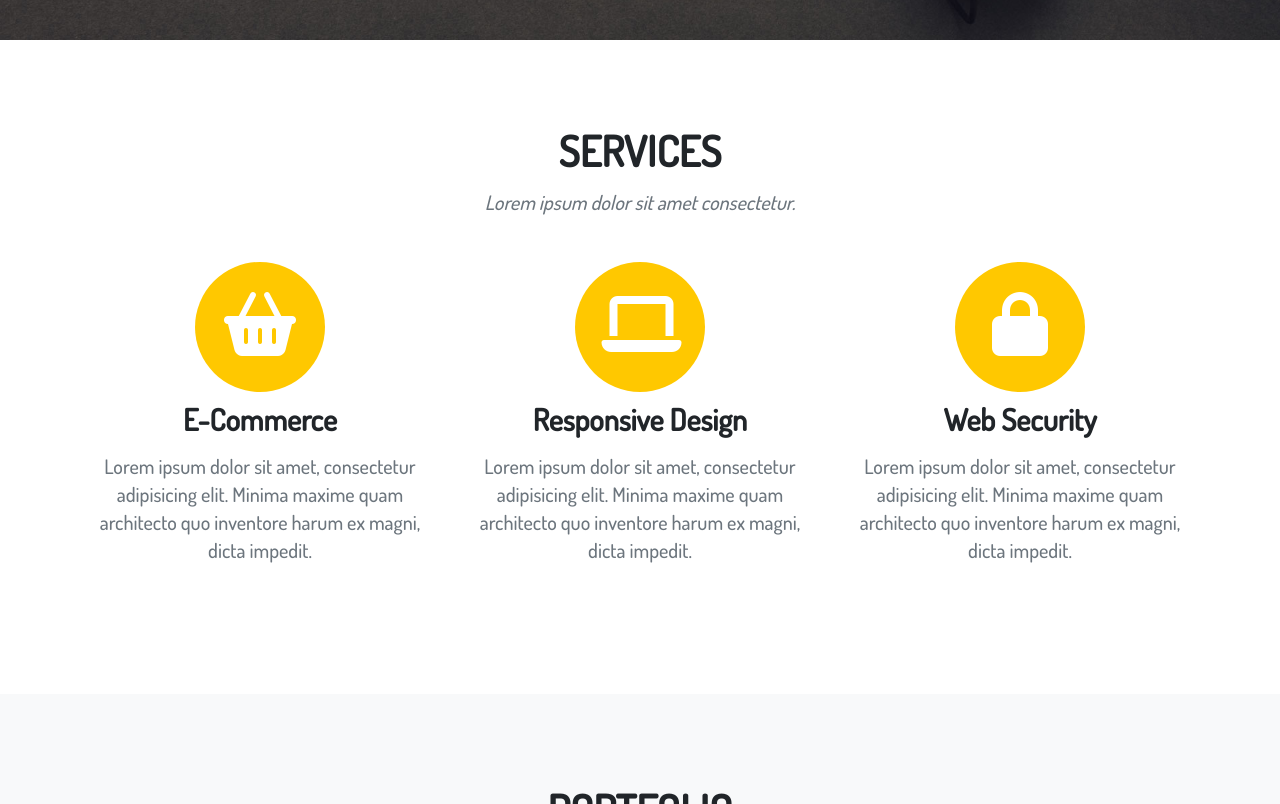
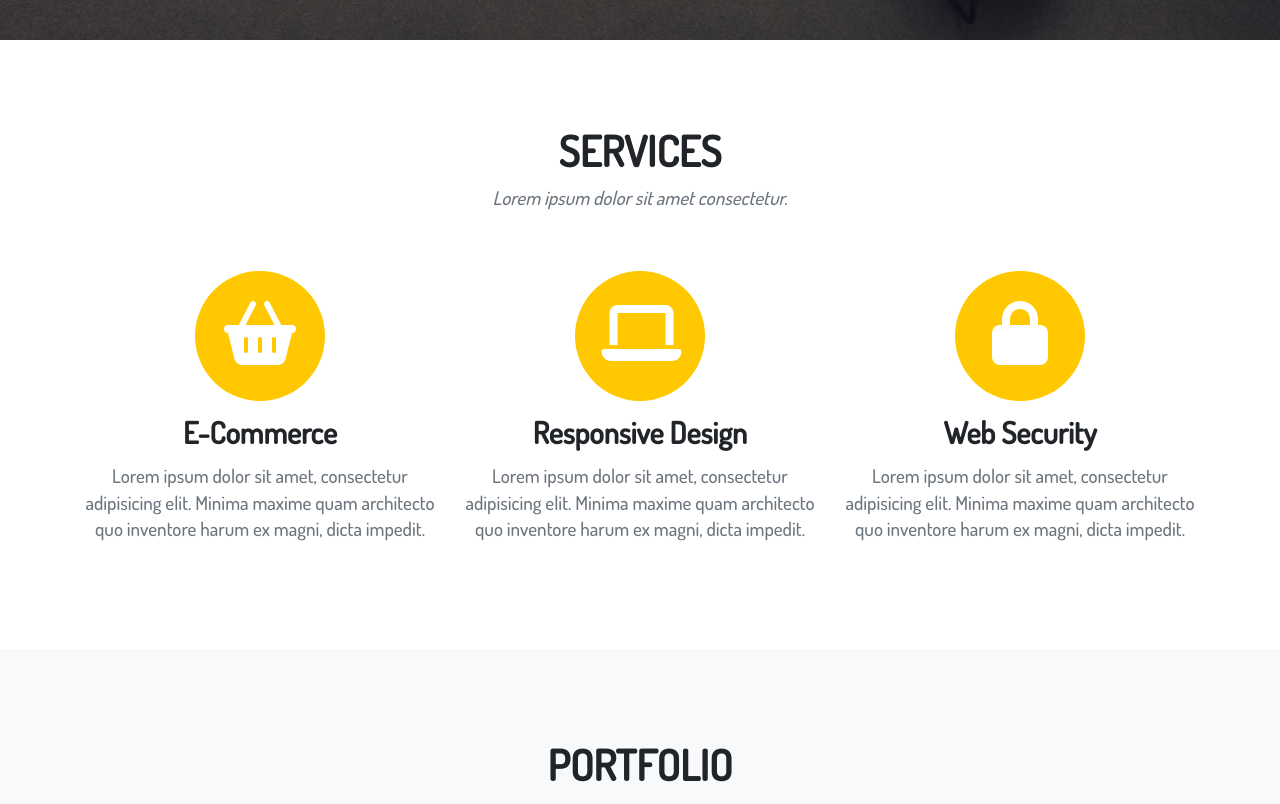
Before and after one commit to anarahmad21/startboostrap, a plain HTML site: page startbootstrap/index.html in a window 1280 px wide. Shown: the part 702-1506 px from the top of the page. Drawn offline with nearby package versions, Linux system fonts and the light colour scheme; files whose address does not match are found by name.

Commit message:
ServicesCorrection

```diff
--- a/startbootstrap/_services.sass
+++ b/startbootstrap/_services.sass
@@ -3,21 +3,20 @@
     h1
         font-size: 42px
         font-weight: 700
-        margin-bottom: 20px
-    h3
-        font-size: 20px
-        margin-bottom: 50px
-        font-style: italic
-        color: #6c757d
+        margin-bottom: 16px
     h2
         font-size: 30px
         font-weight: 600
-        margin: 12px 0 18px
+        margin: 16px 0
+    h3,p
+        font-size: 19px
+        color: #6c757d
+    h3
+        font-style: italic
+        margin-bottom: 64px
     p
-        font-size: 20px
         line-height: 1.4
-        color: #6c757d
-        margin-bottom: 40px
+        margin-bottom: 16px
     .icon
         background-color: #ffc800
         border-radius: 50%
--- a/startbootstrap/index.html
+++ b/startbootstrap/index.html
@@ -58,16 +58,13 @@
         <section id="services">
             <div class="container">
                 <div class="row">
-                    <div class="col-md-12 d-flex justify-content-center">
-                        <div class="text-center">
+                    <div class="col-md-12 text-center">
                         <h1>SERVICES</h1>
                         <h3>Lorem ipsum dolor sit amet consectetur.</h3>
                     </div>
                 </div>
-                </div>
                 <div class="row">
-                    <div class="col-md-4">
-                        <div class="text-center">
+                    <div class="col-md-4 text-center">
                         <div class="icon">
                             <i class="fa-solid fa-basket-shopping fa-4x"></i>
                         </div>
@@ -75,9 +72,7 @@
                         <p>Lorem ipsum dolor sit amet, consectetur adipisicing elit.
                             Minima maxime quam architecto quo inventore harum ex magni, dicta impedit.</p>
                     </div>
-                    </div>
-                    <div class="col-md-4">
-                        <div class="text-center">
+                    <div class="col-md-4 text-center">
                         <div class="icon">
                             <i class="fa-solid fa-laptop fa-4x"></i>
                         </div>
@@ -85,16 +80,13 @@
                         <p>Lorem ipsum dolor sit amet, consectetur adipisicing elit.
                             Minima maxime quam architecto quo inventore harum ex magni, dicta impedit.</p>
                     </div>
-                    </div>
-                    <div class="col-md-4">
-                        <div class="text-center">
+                    <div class="col-md-4 text-center">
                         <div class="icon">
                             <i class="fa-solid fa-lock fa-4x"></i>
                         </div>
                         <h2>Web Security</h2>
                         <p>Lorem ipsum dolor sit amet, consectetur adipisicing elit.
                             Minima maxime quam architecto quo inventore harum ex magni, dicta impedit.</p>
-                        </div>
                     </div>
                 </div>
             </div>
```
Also changed, not shown: startbootstrap/style.css, 1 other file. Lines whose indentation alone changed are shown as unchanged.
